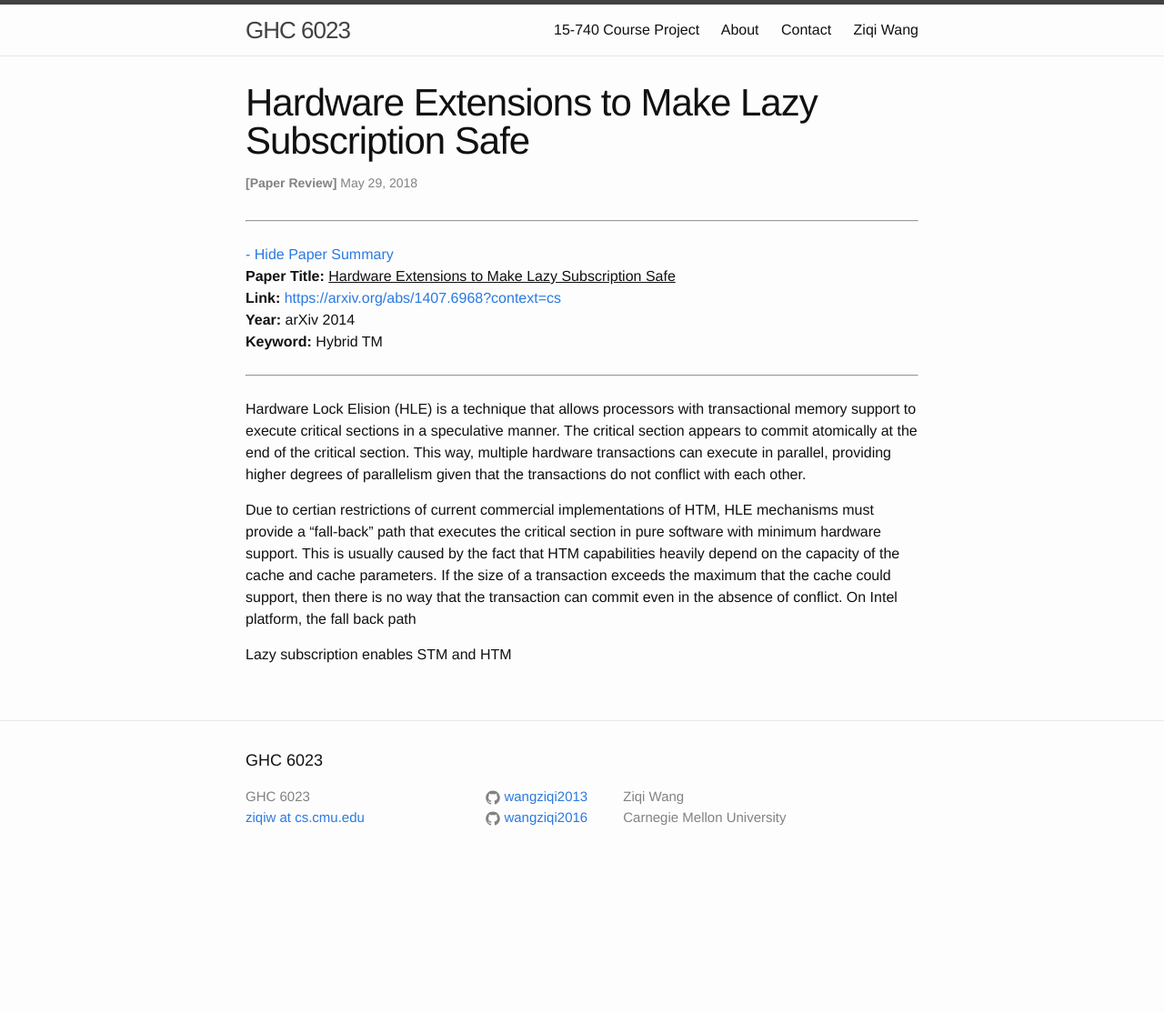
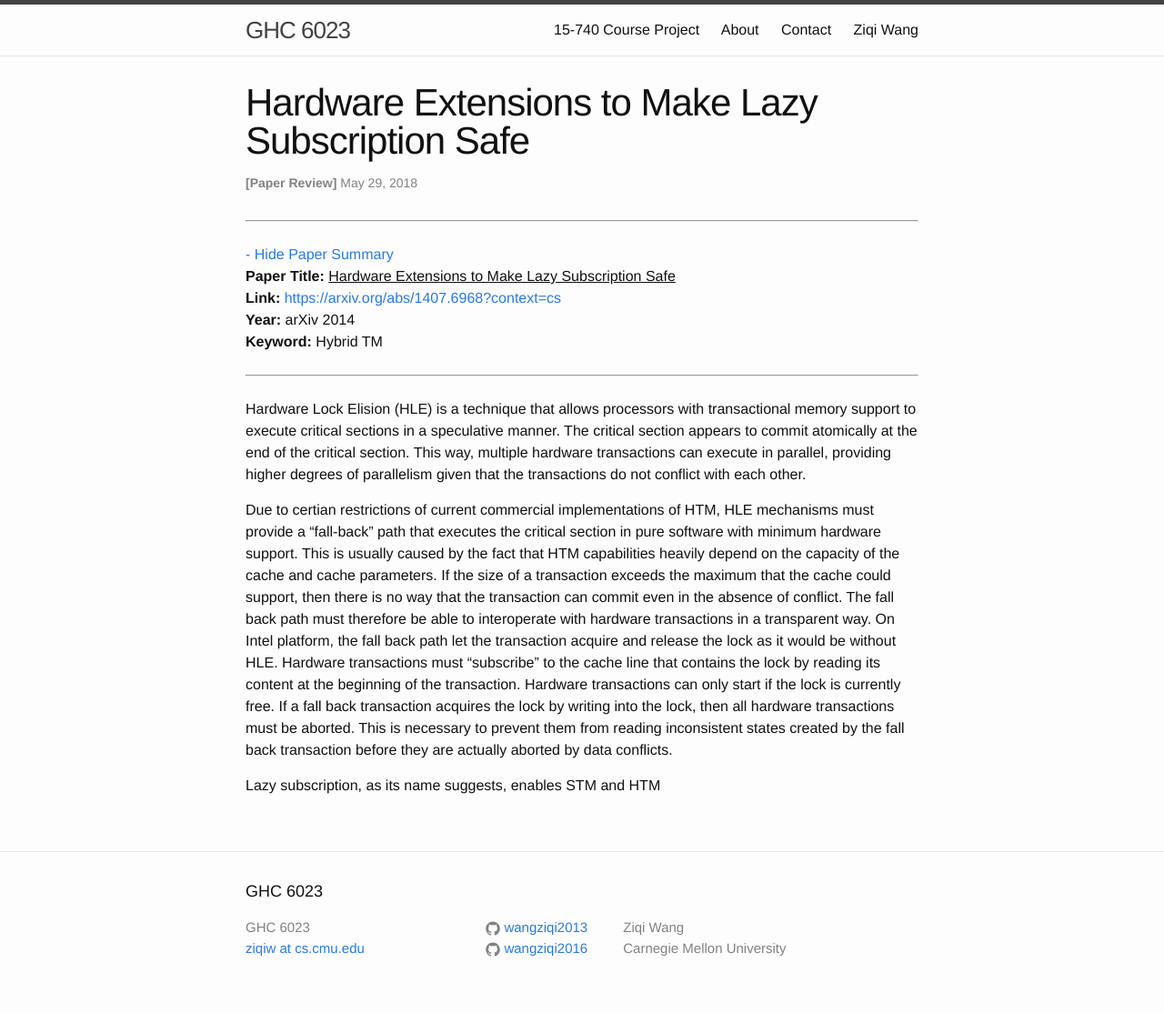
Before and after one commit to wangziqi2013/wangziqi2013.github.io, a Jekyll site: the page built from _posts/2018-05-29-Hardware-Ext-to-Make-Lazy-Sub-Safe.markdown, in a window 1280 px wide. Shown: the whole page at 91% size. Built offline with Jekyll 4.4.1, drawn with Linux system fonts in a browser that asks for light colours; before the commit the page ends 970 px from its top, so only the background shows below that.

Commit message:
Finish normal HLE

```diff
--- a/_posts/2018-05-29-Hardware-Ext-to-Make-Lazy-Sub-Safe.markdown
+++ b/_posts/2018-05-29-Hardware-Ext-to-Make-Lazy-Sub-Safe.markdown
@@ -22,6 +22,12 @@ Due to certian restrictions of current commercial implementations of HTM, HLE me
 path that executes the critical section in pure software with minimum hardware support. This is usually caused by the
 fact that HTM capabilities heavily depend on the capacity of the cache and cache parameters. If the size of a transaction
 exceeds the maximum that the cache could support, then there is no way that the transaction can commit even
-in the absence of conflict. On Intel platform, the fall back path
+in the absence of conflict. The fall back path must therefore be able to interoperate with hardware transactions in a
+transparent way. On Intel platform, the fall back path let the transaction acquire and release the lock as it would be
+without HLE. Hardware transactions must "subscribe" to the cache line that contains the lock by reading its content at
+the beginning of the transaction. Hardware transactions can only start if the lock is currently free. If a fall back
+transaction acquires the lock by writing into the lock, then all hardware transactions must be aborted. This is
+necessary to prevent them from reading inconsistent states created by the fall back transaction before they are
+actually aborted by data conflicts.
 
-Lazy subscription enables  STM and HTM
+Lazy subscription, as its name suggests, enables  STM and HTM
```
